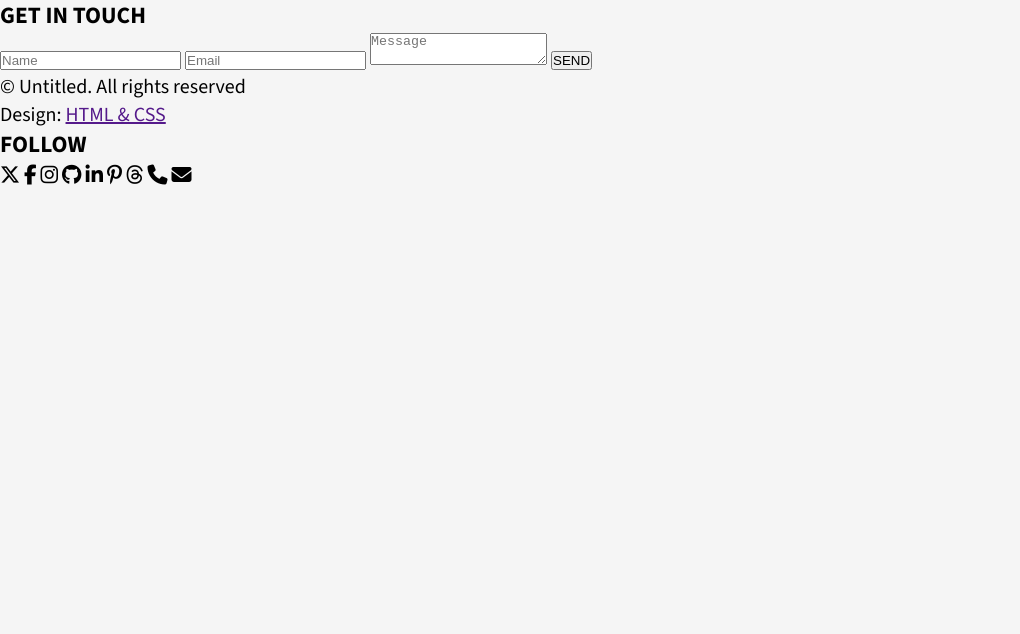
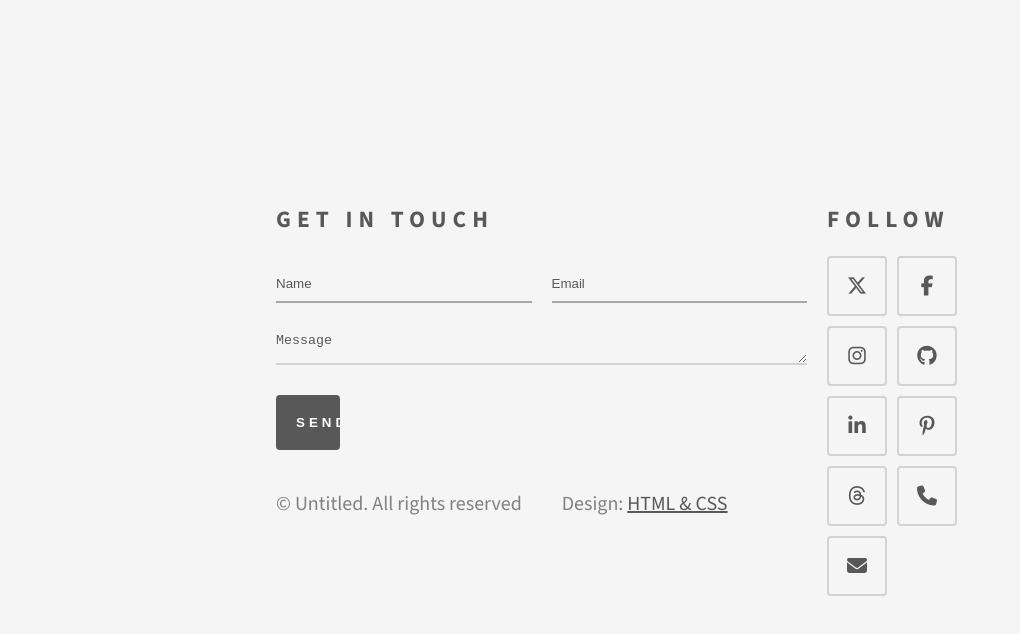
Before and after one commit to ViktorStoichev/Static-Web-Pages, a plain HTML site: page Contact Form/index.html in a window 1280 px wide. Shown: the whole page, without its empty margins (0-1020 px from the left). Drawn offline with nearby package versions, Linux system fonts and the light colour scheme.

Commit message:
Finalizing the page

```diff
--- a/Contact Form/index.html
+++ b/Contact Form/index.html
@@ -11,9 +11,11 @@
     <section>
         <main>
             <h3>GET IN TOUCH</h3>
-            <form action="">
-                <input type="text" name="name" placeholder="Name">
-                <input type="email" name="email" placeholder="Email">
+            <form action="#">
+                <div class="profile">
+                    <input type="text" name="name" placeholder="Name">
+                    <input type="email" name="email" placeholder="Email">
+                </div>
                 <textarea name="message" placeholder="Message"></textarea>
                 <input type="submit" value="SEND">
             </form>
@@ -24,15 +26,17 @@
         </main>
         <aside>
             <h3>FOLLOW</h3>
-            <i class="fa-brands fa-x-twitter"></i>
-            <i class="fa-brands fa-facebook-f"></i>
-            <i class="fa-brands fa-instagram"></i>
-            <i class="fa-brands fa-github"></i>
-            <i class="fa-brands fa-linkedin-in"></i>
-            <i class="fa-brands fa-pinterest-p"></i>
-            <i class="fa-brands fa-threads"></i>
-            <i class="fa-solid fa-phone"></i>
-            <i class="fa-solid fa-envelope"></i>
+            <div class="icons">
+                <p><i class="fa-brands fa-x-twitter"></i></p>
+                <p><i class="fa-brands fa-facebook-f"></i></p>
+                <p><i class="fa-brands fa-instagram"></i></p>
+                <p><i class="fa-brands fa-github"></i></p>
+                <p><i class="fa-brands fa-linkedin-in"></i></p>
+                <p><i class="fa-brands fa-pinterest-p"></i></p>
+                <p><i class="fa-brands fa-threads"></i></p>
+                <p><i class="fa-solid fa-phone"></i></p>
+                <p><i class="fa-solid fa-envelope"></i></p>
+            </div>
         </aside>
     </section>
 </body>
--- a/Contact Form/style.css
+++ b/Contact Form/style.css
@@ -14,3 +14,107 @@ html {
 *, *::before, *::after {
     box-sizing: inherit;
 }
+
+body {
+    min-height: 100dvh;
+    display: flex;
+    flex-direction: column;
+    justify-content: center;
+    align-items: center;
+}
+
+section {
+    display: flex;
+    gap: 1rem;
+    width: 60%;
+    padding: 1rem;
+}
+
+main {
+    flex: 0 1 75%;
+}
+
+aside {
+    flex: 0 1 25%;
+}
+
+.profile {
+    display: flex;
+    gap: 1rem;
+}
+
+.profile input {
+    flex-grow: 1;
+}
+
+h3 {
+    letter-spacing: 0.3rem;
+}
+
+h3, i {
+    color: #585858;
+}
+
+form {
+    display: flex;
+    gap: 1rem;
+    flex-direction: column;
+}
+
+input, textarea {
+    background-color: #F5F5F5;
+    border: none;
+    margin-bottom: 0.5rem;
+}
+
+input:not([type="submit"]) {
+    padding-bottom: 0.5rem;
+    border-bottom: 2px solid #a8a8a8;
+    margin-top: 2rem;
+}
+
+input::placeholder, textarea::placeholder {
+    color: #585858;
+}
+
+textarea {
+    border-bottom: 2px solid lightgray;
+}
+
+input[type="submit"] {
+    background-color: #585858;
+    color: white;
+    padding: 1rem;
+    font-weight: bold;
+    border-radius: 0.2rem;
+    width: 12%;
+    letter-spacing: 0.2rem;
+    margin-bottom: 2rem;
+}
+
+footer {
+    display: flex;
+    gap: 2rem;
+    color: grey;
+}
+
+footer > p > a {
+    color: #585858;
+}
+
+div.icons {
+    display: flex;
+    gap: 0.5rem;
+    flex-wrap: wrap;
+    margin-top: 1rem;
+}
+
+div.icons p {
+    border: 2px solid lightgray;
+    width: 3rem;
+    aspect-ratio: 1/1;
+    border-radius: 0.2rem;
+    display: flex;
+    justify-content: center;
+    align-items: center;
+}
```
